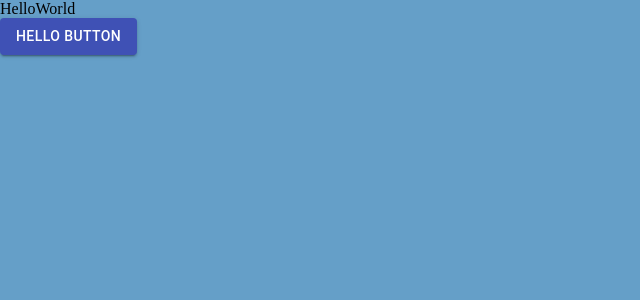
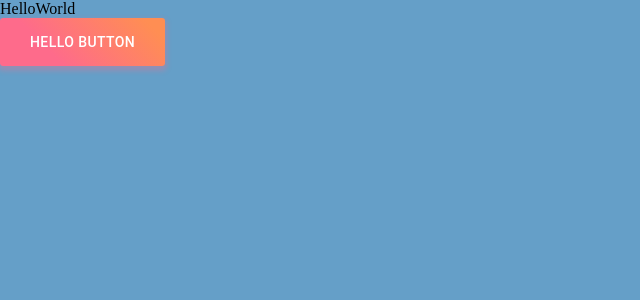
Before and after one commit to MateuszNaKodach/CodersCamp2020.Project.FullStack-Node-React.TableSoccerTournaments, a React (Create React App) app in the folder frontend/: page / in a window 1280 px wide. Shown: the top 300 px of the page, without its empty margins (0-640 px from the left). Built offline with nearby package versions, Linux system fonts and the light colour scheme.

Commit message:
Update Button

```diff
--- a/frontend/src/components/Button/Button.tsx
+++ b/frontend/src/components/Button/Button.tsx
@@ -1,12 +1,17 @@
-import {Button as MaterialUiButton} from '@material-ui/core';
-import './Button.css';
+import React from 'react';
+import {styled} from '@material-ui/core/styles';
+import Button from '@material-ui/core/Button';
 
-function Button( props:{ name: string, onClick:()=>{} }) {
-    return (
-        <>
-            <MaterialUiButton color="primary" variant="contained">{props.name}</MaterialUiButton>
-        </>
-    );
+const MyButton = styled(Button)({
+    background: 'linear-gradient(45deg, #FE6B8B 30%, #FF8E53 90%)',
+    border: 0,
+    borderRadius: 3,
+    boxShadow: '0 3px 5px 2px rgba(255, 105, 135, .3)',
+    color: 'white',
+    height: 48,
+    padding: '0 30px',
+});
+
+export default function ButtonComponent(props: { name: string, onClick: () => void }) {
+    return <MyButton onClick={props.onClick}>{props.name}</MyButton>;
 }
-
-export default Button;
--- a/frontend/src/components/FooTouer/FooTouer.tsx
+++ b/frontend/src/components/FooTouer/FooTouer.tsx
@@ -1,6 +1,8 @@
 import React from 'react';
 import './FooTouer.css';
-import Button from "../Button/Button";
+import MyButton from "../Button/Button";
+import ButtonComponent from "../Button/Button";
+
 
 function FooTouer() {
     return (
@@ -8,7 +10,8 @@ function FooTouer() {
             <div className="FooTouer">
                 HelloWorld
             </div>
-            <Button name={"Hello button"}/>
+            {/*<Button name={"Hello button"} onClick={()=>alert(`Hi, I'm clicked :)))`)}/>*/}
+            {ButtonComponent({name: "Hello button", onClick: (() => alert(`Hi, I'm clicked!`)),})}
         </>
     );
 }
```
